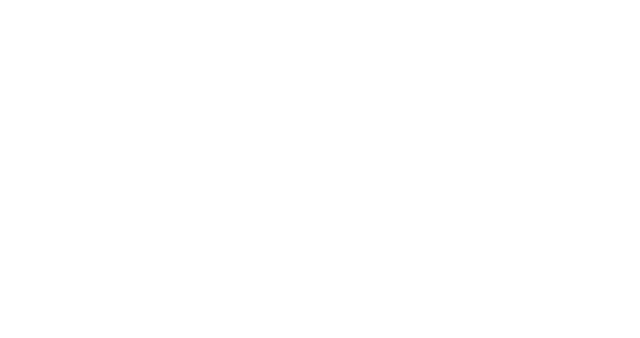
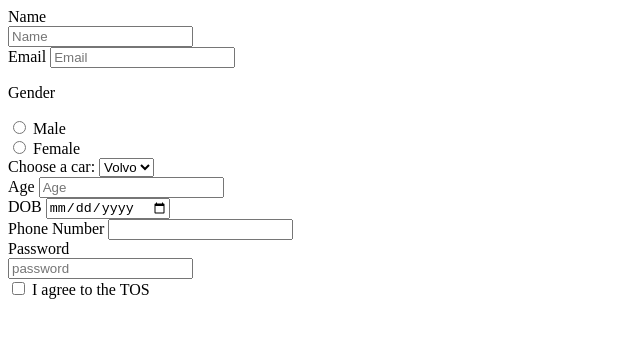
Before and after one commit to acciojob/signup-form-car-harshtyagi-code, a website: page main.html in a window 1280 px wide. Shown: the whole page, without its empty margins (0-640 px from the left). Drawn offline with Linux system fonts and the light colour scheme.

Commit message:
created a submission

```diff
--- a/main.html
+++ b/main.html
@@ -10,6 +10,48 @@
 	<!-- the entire body must be written by student -->
     <script type="text/javascript" src="./script.js">
 </script>
+	<form>
+		<label for="name"> Name</label><br>
+  <input type="text" id="name" name="fname" required, placeholder= Name><br>
+
+
+		<label for="email">Email</label>
+  <input type="email" id="email" name="email" required placeholder=Email><br>
+
+
+		<p>Gender</p>
+  <input type="radio" id="gender_m" name="male" value="male">
+  <label for="gender">Male</label><br>
+  <input type="radio" id="gender_f" name="female" value="female">
+  <label for="gender">Female</label><br>
+
+
+<label for="cars">Choose a car:</label>
+<select id="cars" name="cars" required,placeholder=--Please choose an option-->
+  <option value="volvo">Volvo</option>
+  <option value="saab">Saab</option>
+  <option value="fiat">Fiat</option>
+  <option value="audi">Audi</option>
+</select><br>
+
+
+<label for="age">Age</label>
+  <input type="number" id="age" name="age" required, placeholder=Age><br>
+
+
+	<label for="birthday">DOB</label>
+  <input type="date" id="dob" name="birthday" required><br>
+
+ <label for="phone">Phone Number</label>
+  <input type="tel" id="phone" name="tel" pattern="[0-9]{3}-[0-9]{2}-[0-9]{3} ,placeholder=xxx-xxx-xxxx"><br>
+
+<label for="password">Password</label><br>
+		<input type="password" id="password" name="pwd" required placeholder=password><br>
+
+
+		<input type="checkbox" id="tos" name="vehicle1" value="Bike" required>
+  <label for="vehicle1"> I agree to the TOS</label><br>
+	</form>
 
 </body>
 
```
